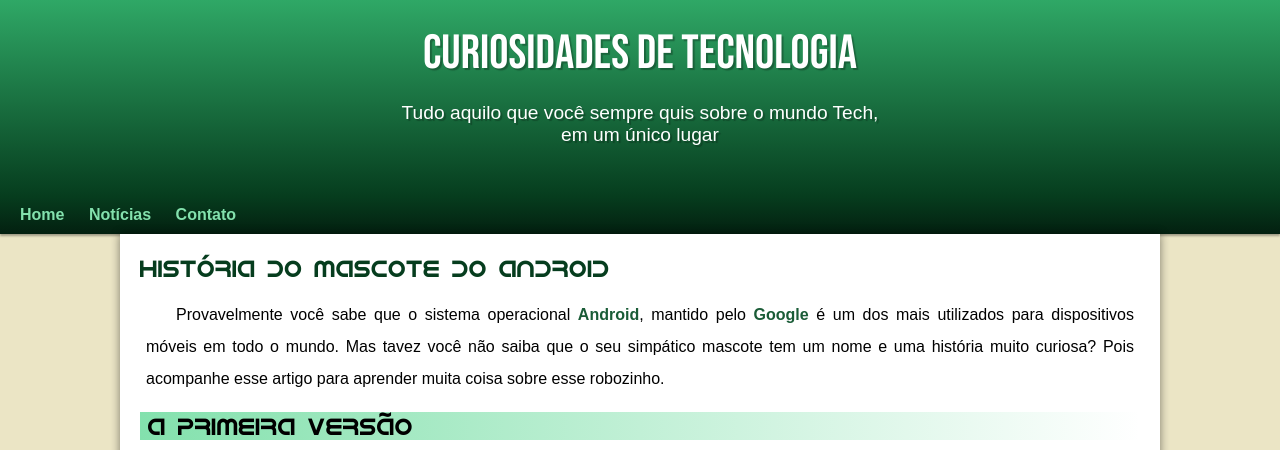
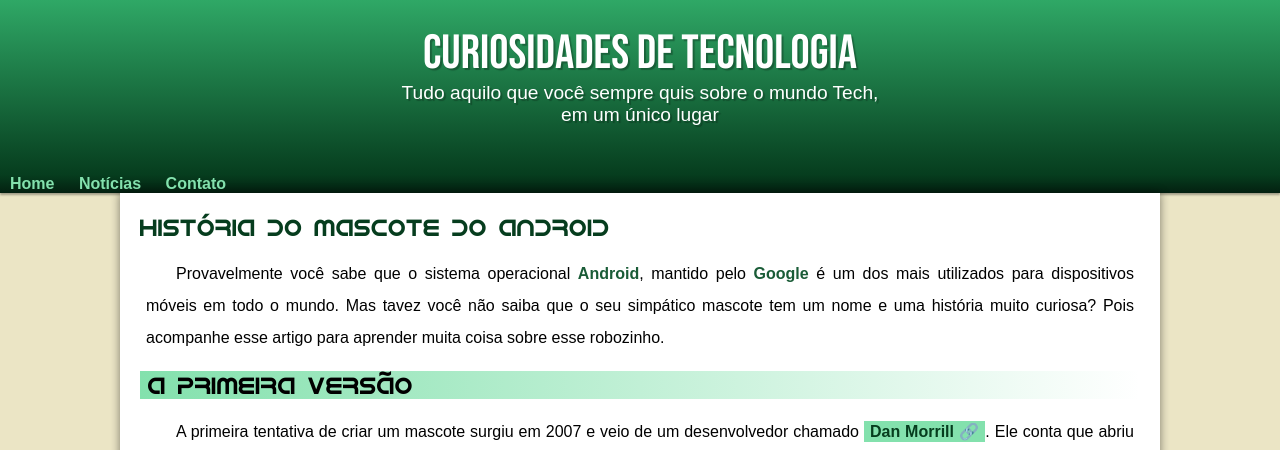
Before and after one commit to ricardoocsilva/Projeto-androide, a plain HTML site: page index.html in a window 1280 px wide. Shown: the top 450 px of the page. Drawn offline with Linux system fonts and the light colour scheme.

Commit message:
Ajuste de padding
Tentativa de ajuste de padding

```diff
--- a/estilo/estilo.css
+++ b/estilo/estilo.css
@@ -40,7 +40,6 @@ header > h1{
     font-family: var(--fonte-destaque);
     text-align: center;
     font-size: 3em;
-    padding-bottom: 20px;
     text-shadow:2px 2px 1px rgba(0, 0, 0, 0.274) ;
     font-weight: normal;}
 
@@ -51,14 +50,12 @@ header > p{
     font-family: var(--fonte-padrao);
     max-width: 500px;
     margin: auto;
-    padding-bottom: 50px;
     padding-left: 10px;
     padding-right: 10px;
     text-shadow:2px 2px 1px rgba(0, 0, 0, 0.26) ;}
 
 nav{
     background-image: linear-gradient(to bottom ,var(--cor5), #032010);
-    padding: 10px;
     box-shadow: 0px 2px 2px rgba(0, 0, 0, 0.322);}
 
 nav > a{
```
